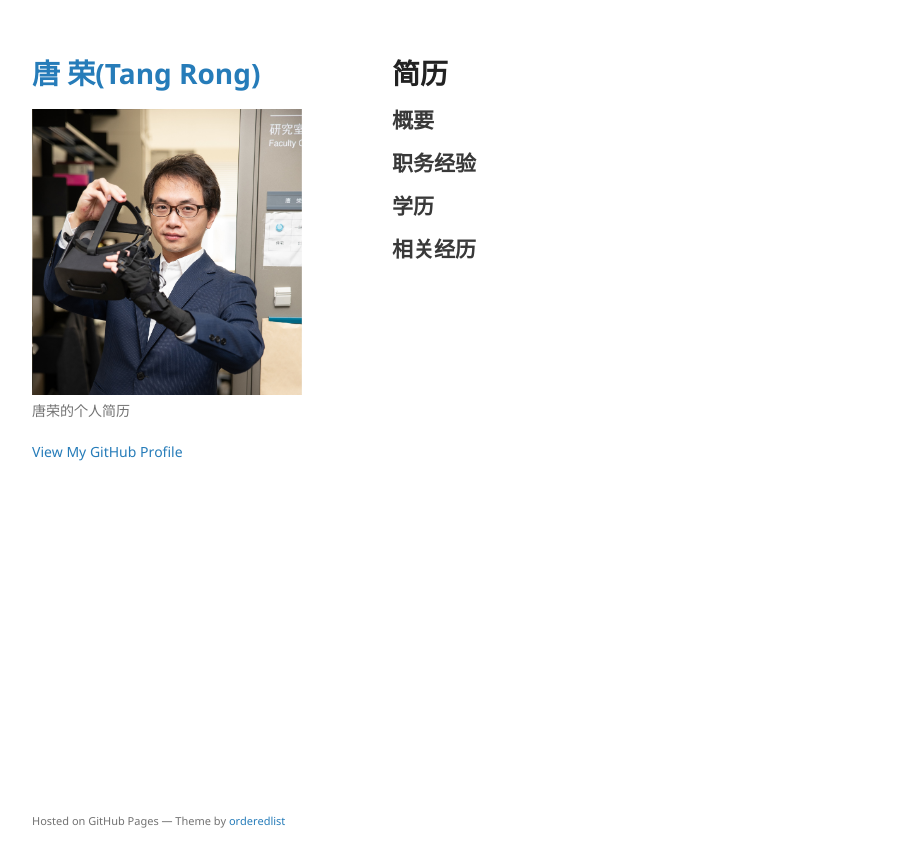
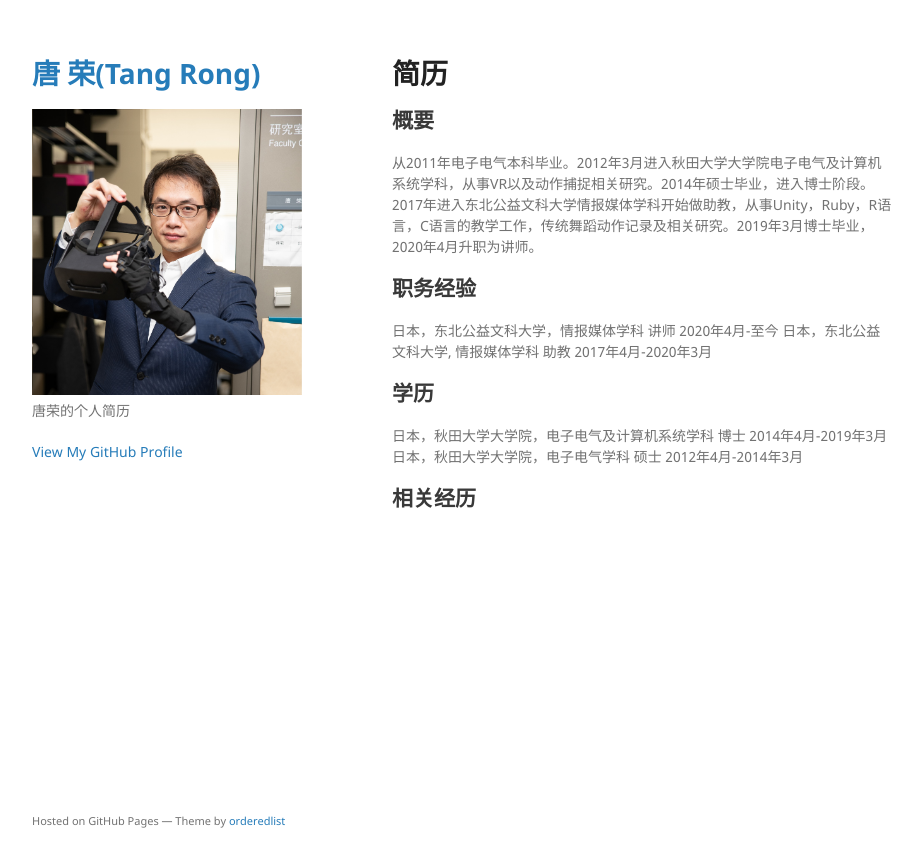
Before and after one commit to CoronovaT/CoronovaT.github.io, a Jekyll site: the page built from index.md, in a window 1280 px wide. Shown: the top 867 px of the page, without its empty margins (178-1100 px from the left). Built offline with Jekyll 4.4.1, drawn with Linux system fonts in a browser that asks for light colours; our own code applies the rules of GitHub Pages for plain Markdown files.

Commit message:
Update index.md

```diff
--- a/index.md
+++ b/index.md
@@ -5,9 +5,14 @@ layout: default
 
 # 简历
 ## 概要
-
+从2011年电子电气本科毕业。2012年3月进入秋田大学大学院电子电气及计算机系统学科，从事VR以及动作捕捉相关研究。2014年硕士毕业，进入博士阶段。2017年进入东北公益文科大学情报媒体学科开始做助教，从事Unity，Ruby，R语言，C语言的教学工作，传统舞蹈动作记录及相关研究。2019年3月博士毕业，2020年4月升职为讲师。
 ## 职务经验
+日本，东北公益文科大学，情报媒体学科                         讲师 2020年4月-至今
+日本，东北公益文科大学, 情报媒体学科                  助教 2017年4月-2020年3月
 
 ## 学历
+日本，秋田大学大学院，电子电气及计算机系统学科        博士 2014年4月-2019年3月
+日本，秋田大学大学院，电子电气学科                    硕士 2012年4月-2014年3月
+
 
 ## 相关经历
```
